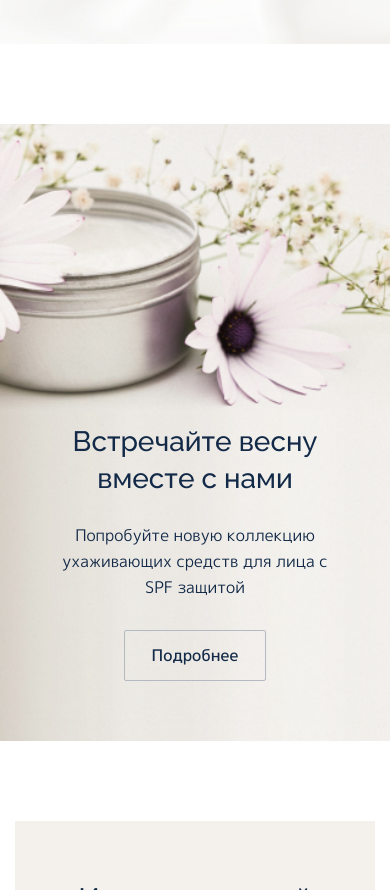
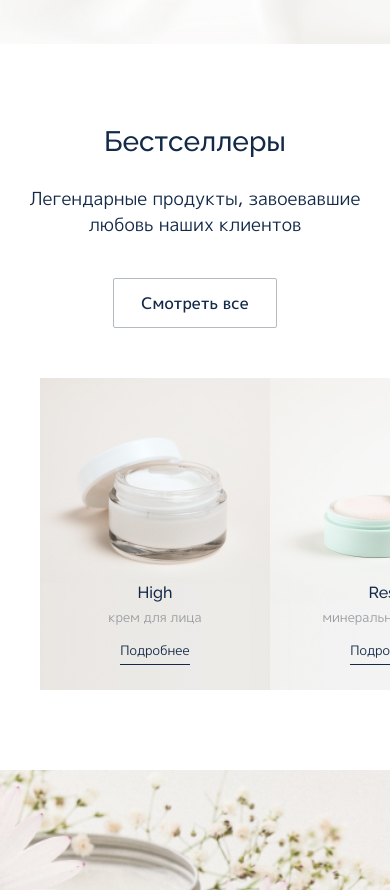
Before and after one commit to Skayress/Maroon, a website: page app/index.html in a window 390 px wide. Shown: the part 640-1530 px from the top of the page. Drawn offline with nearby package versions, Linux system fonts and the light colour scheme; files that its build step writes are made by us from their sources; files whose address does not match are found by name.

Commit message:
fix: adaptive bestsellers slider

```diff
--- a/app/index.html
+++ b/app/index.html
@@ -142,9 +142,7 @@
 		</section>
 
 		<!-- BEST SELLERS -->
-		<!-- <section class="best-sellers section">
-			<div class="best-sellers__content">
-				<div class="container">
+		<section class="best-sellers section">
 			<div class="best-sellers__body">
 				<h2 class="best-sellers__title">
 					Бестселлеры
@@ -157,8 +155,6 @@
 				<a class="best-sellers__btn" href="#">
 					Смотреть все
 				</a>
-					</div>
-				</div>
 			</div>
 			<div class="swiper best-sellers__slider">
 				<div class="swiper-wrapper best-sellers__slider-wrapper">
@@ -238,7 +234,7 @@
 					</svg>
 				</div>
 			</div>
-		</section> -->
+		</section>
 
 		<!-- BANNER -->
 		<section class="banner section">
@@ -488,7 +484,8 @@
 		</div>
 	</footer>
 
-	<script src="https://api-maps.yandex.ru/2.1/?apikey=d7924982-28e8-4ecf-8c85-2dc4158707f1&lang=ru_RU" type="text/javascript"></script>
+	<script src="https://api-maps.yandex.ru/2.1/?apikey=d7924982-28e8-4ecf-8c85-2dc4158707f1&lang=ru_RU"
+		type="text/javascript"></script>
 	<script src="js/main.min.js"></script>
 </body>
 
--- a/app/scss/_media.scss
+++ b/app/scss/_media.scss
@@ -15,6 +15,9 @@
 	.about {
 		background: url(../images/header-bg-lap.jpg) center no-repeat;
 		background-size: cover;
+	}
+	.best-sellers__body {
+		padding: 0 86px 50px 40px;
 	}
 	.best-sellers__slider {
 		margin-left: 40px;
@@ -177,6 +180,23 @@
 	.about__title {
 		font-size: 42px;
 	}
+	.best-sellers {
+		flex-wrap: wrap;
+	}
+	.best-sellers__body {
+		padding: 0;
+		width: 100%;
+		text-align: center;
+		padding: 0 15px;
+		margin-bottom: 50px;
+	}
+	.best-sellers__btn {
+		margin: 0 auto;
+	}
+	.best-sellers__title {
+		font-size: 28px;
+		margin-bottom: 25px;
+	}
 	.banner {
 		padding: 300px 0 60px;
 		background: url(../images/banner-bg-mob.jpg) left center no-repeat;
@@ -300,6 +320,15 @@
 	}
 }
 
+@media (max-width: 425px) {
+	.best-sellers__slider-arrow {
+		display: none;
+	}
+	.best-sellers__slider {
+		padding: 0;
+	}
+}
+
 @media (max-width: 415px) {
 	.menu__list {
 		flex-wrap: wrap;
--- a/app/scss/blocks/_best-sellers.scss
+++ b/app/scss/blocks/_best-sellers.scss
@@ -1,14 +1,10 @@
 .best-sellers {
 	display: flex;
 	align-items: center;
-	&__content {
-		flex: 0 0 100%;
-	}
 	&__body {
-		max-width: 214px;
-		width: 100%;
 		display: flex;
 		flex-direction: column;
+		padding: 0 86px 50px 70px;
 	}
 	&__title {
 		@extend %title;
@@ -22,8 +18,6 @@
 		margin-right: auto;
 	}
 	&__slider {
-		flex: 0 0 70%;
-		transform: translateX(-100%);
 		padding-bottom: 50px;
 	}
 	&__slide {
```
Also changed, not shown: app/js/main.js (+14 -7 lines), app/js/main.min.js. Lines whose indentation alone changed are shown as unchanged.
